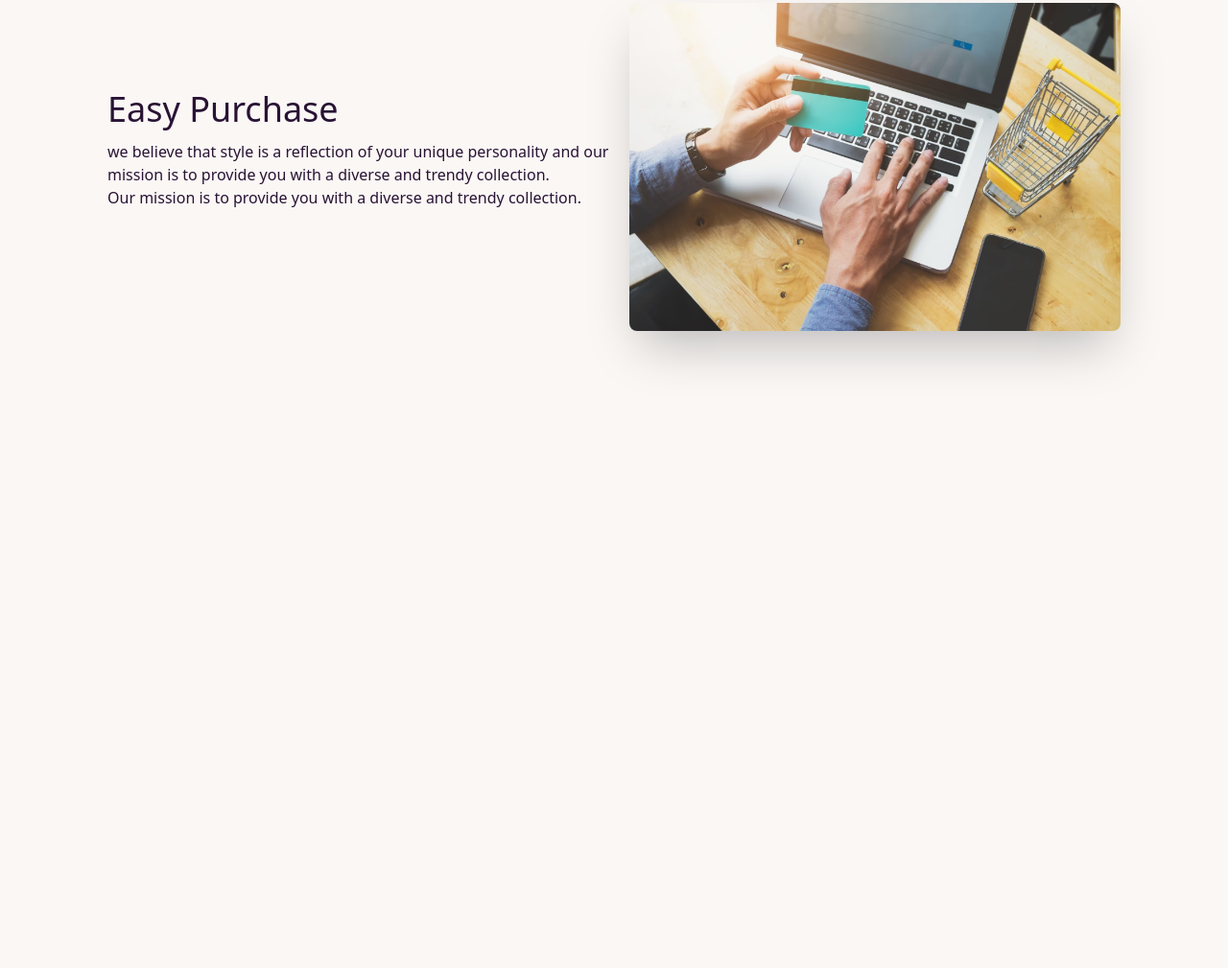
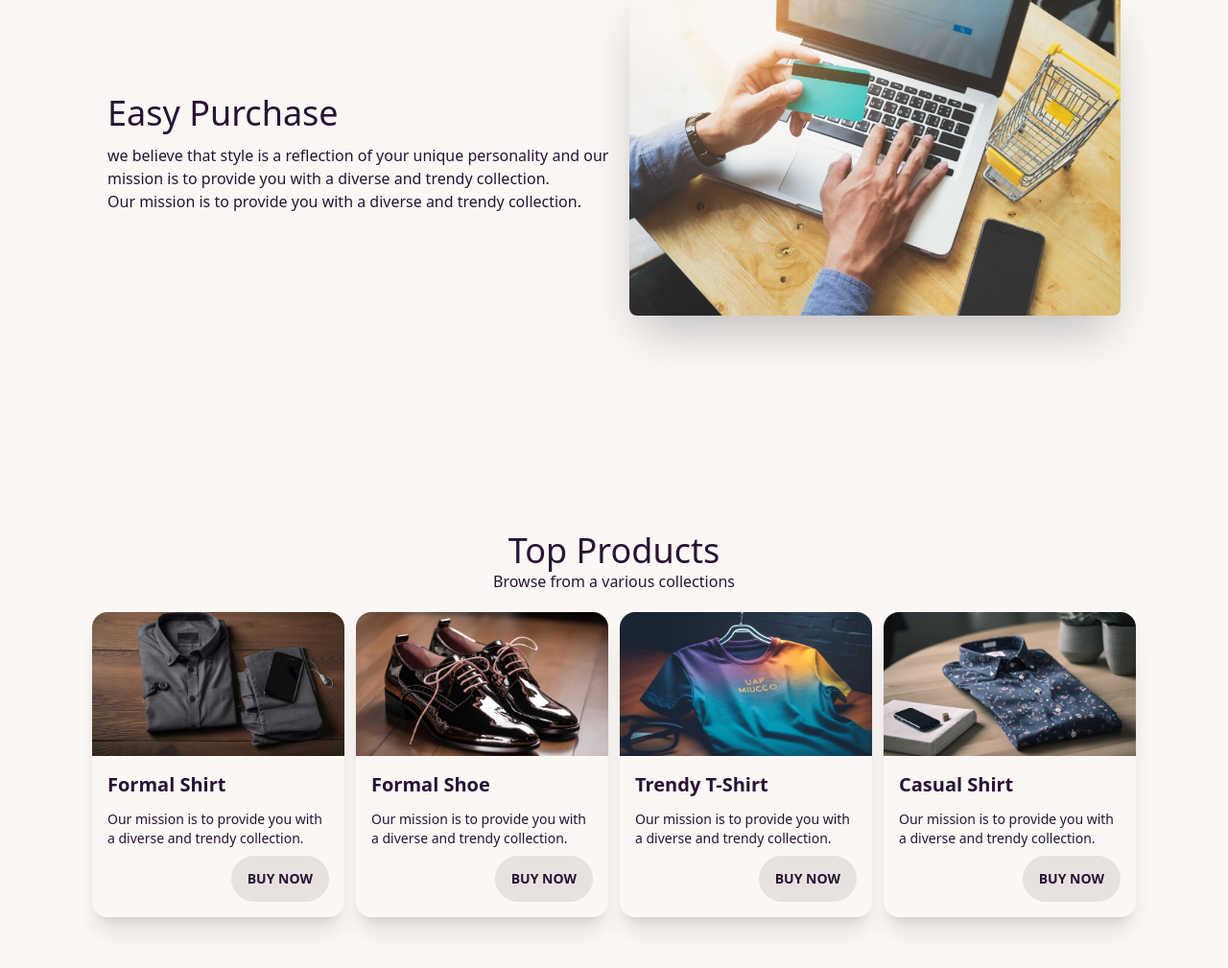
Before and after one commit to humayraislam/daisyman, a plain HTML site: page index.html in a window 1280 px wide. Shown: the part 1443-2452 px from the top of the page at 96% size. Before the commit the page ends 2053 px from the top, so only its background shows below. Drawn offline with nearby package versions, Linux system fonts and the light colour scheme.

Commit message:
added more card

```diff
--- a/index.html
+++ b/index.html
@@ -88,7 +88,7 @@
 
             <!-- header -->
             <div class="text-center pb-5">
-                <h1 class="text-3xl">Huge Collection</h1>
+                <h1 class="text-4xl">Huge Collection</h1>
                 <p>Browse from a various collections
                 </p>
             </div>
@@ -133,7 +133,7 @@
 
              <div class="hero lg:min-h-screen  ">
                 <div class="hero-content flex-col lg:flex-row-reverse ">
-                  <img src="./images/easy-purchase.avif" class="lg:max-w-lg sm:max-w-sm rounded-lg shadow-2xl mt-12" />
+                  <img src="./images/easy-purchase.avif" class="lg:max-w-lg sm:max-w-sm rounded-lg shadow-2xl mt-12 lg:mt-2" />
 
                   <div>
                     <h1 class="text-4xl py-3">Easy Purchase</h1>
@@ -146,6 +146,61 @@
                   </div>
                 </div>
               </div>
+
+              <!-- card again -->
+
+              <div class="text-center pb-5">
+                <h1 class="text-4xl">Top Products</h1>
+                <p>Browse from a various collections
+                </p>
+            </div>
+
+            <!-- card more -->
+            <div class="grid md:grid-cols-2 lg:grid-cols-4 gap-3">
+                <div class="card card-compact bg-base-100 shadow-xl">
+                    <figure><img src="./images/elegant-businessman-attire-hangs-modern-closet-generated-by-ai_188544-15312.avif" alt="Shoes" /></figure>
+                    <div class="card-body">
+                      <h2 class="card-title">Formal Shirt</h2>
+                      <p>Our mission is to provide you with a diverse and trendy collection.</p>
+                      <div class="card-actions justify-end">
+                        <button class="btn btn-active">Buy Now</button>
+                      </div>
+                    </div>
+                  </div>
+
+                  <div class="card card-compact bg-base-100 shadow-xl">
+                    <figure><img src="./images/shiny-black-leather-shoes-exude-modern-luxury-generated-by-ai_188544-36154.avif" alt="Shoes" /></figure>
+                    <div class="card-body">
+                      <h2 class="card-title">Formal Shoe</h2>
+                      <p>Our mission is to provide you with a diverse and trendy collection.</p>
+                      <div class="card-actions justify-end">
+                        <button class="btn btn-active">Buy Now</button>
+                      </div>
+                    </div>
+                  </div>
+
+                  <div class="card card-compact  bg-base-100 shadow-xl">
+                    <figure><img src="./images/blue-yellow-t-shirt-wooden-hanger-generated-by-ai_188544-42185.avif" alt="Shoes" /></figure>
+                    <div class="card-body">
+                      <h2 class="card-title">Trendy T-Shirt</h2>
+                      <p>Our mission is to provide you with a diverse and trendy collection.</p>
+                      <div class="card-actions justify-end">
+                        <button class="btn btn-active">Buy Now</button>
+                      </div>
+                    </div>
+                  </div>
+
+                  <div class="card card-compact bg-base-100 shadow-xl">
+                    <figure><img src="./images/elegant-businessman-shirt-wooden-desk-stack-generated-by-ai_188544-34678.avif" alt="Shoes" /></figure>
+                    <div class="card-body ">
+                      <h2 class="card-title">Casual Shirt</h2>
+                      <p>Our mission is to provide you with a diverse and trendy collection.</p>
+                      <div class="card-actions justify-end">
+                        <button class="btn btn-active">Buy Now</button>
+                      </div>
+                    </div>
+                  </div>
+            </div>
     </main>
     <footer></footer>
 </body>
```
